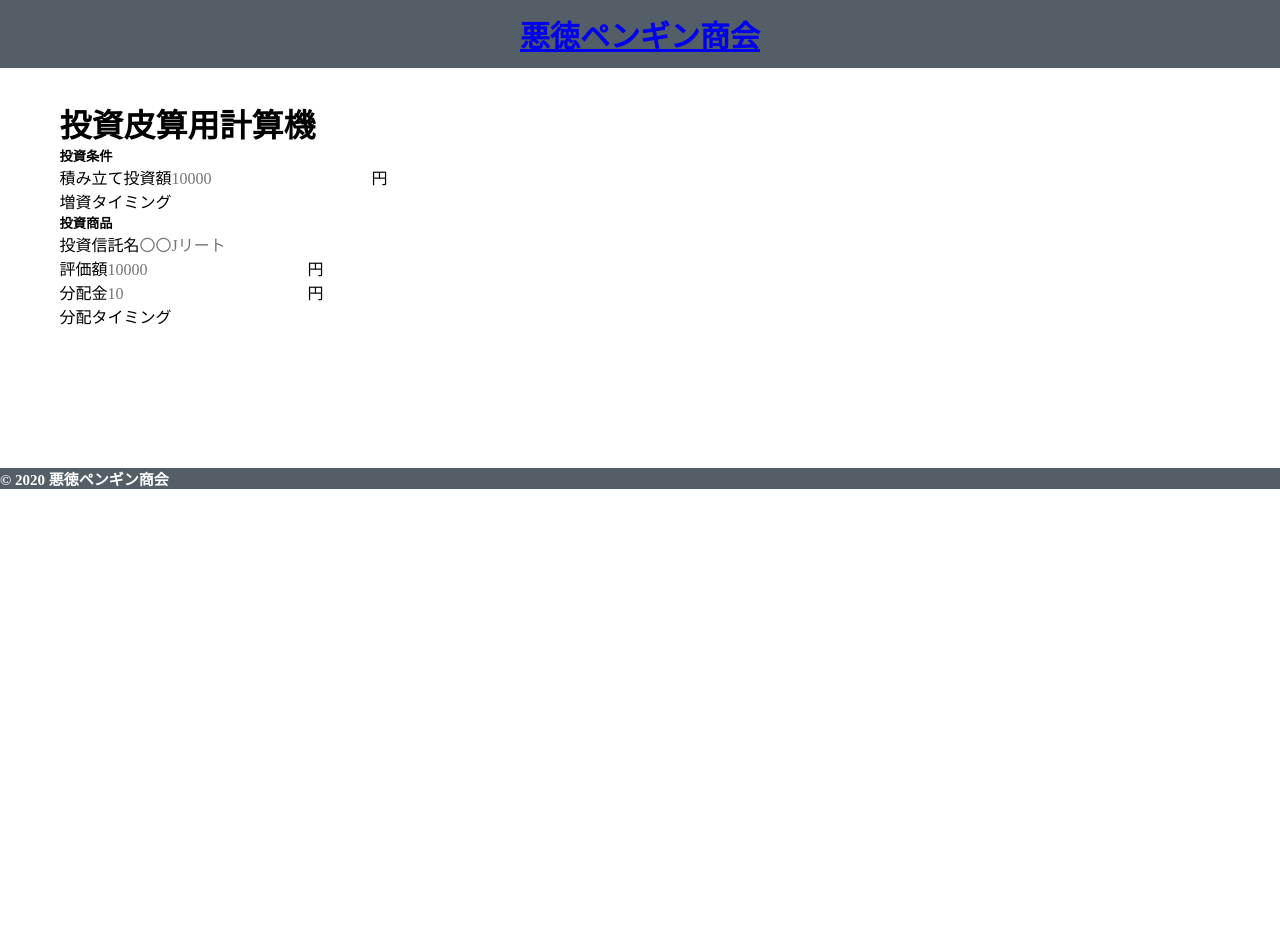
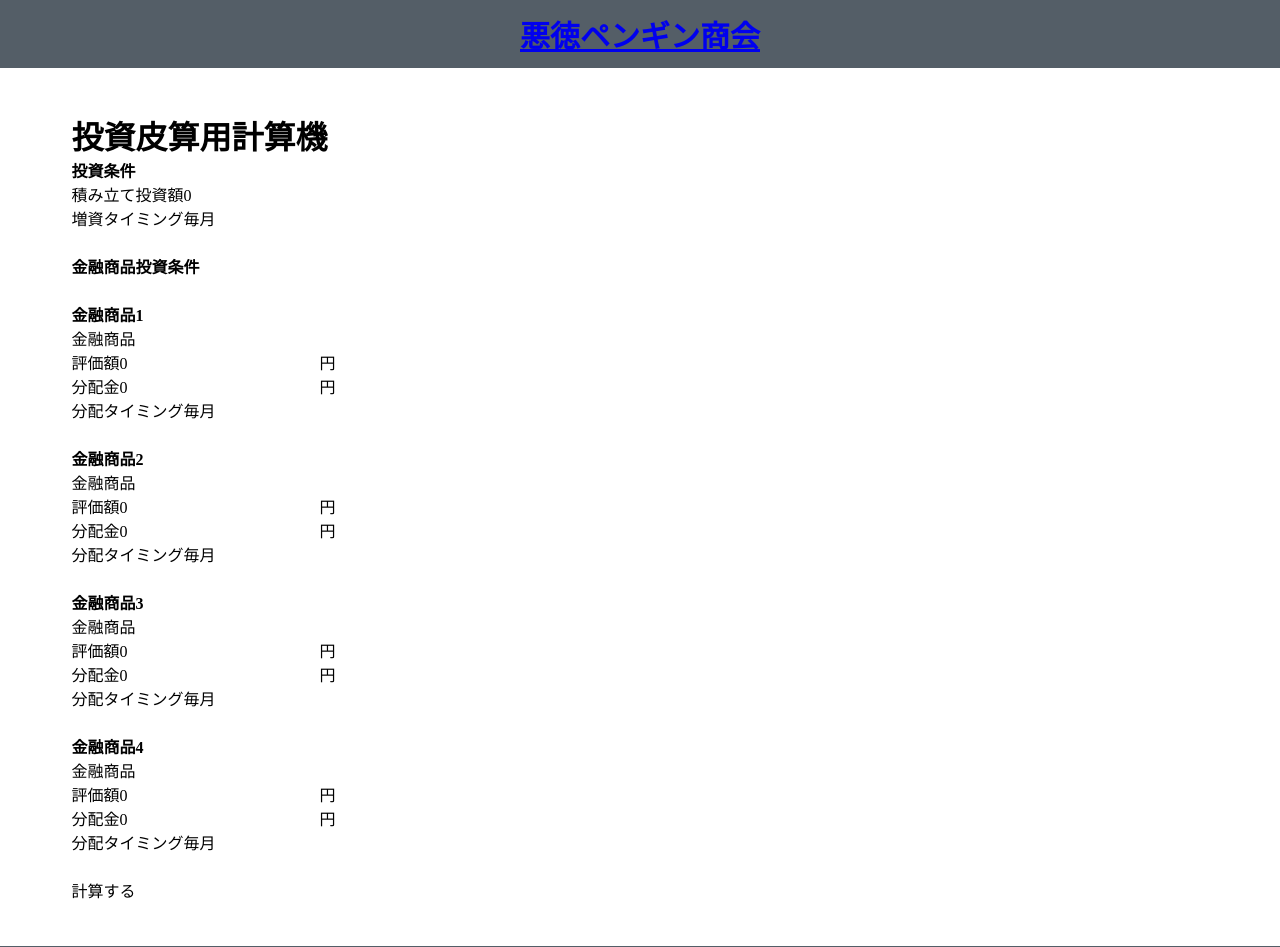
Before and after one commit to turkey136/badPenguinService, a Nuxt app: page /math_allocation in a window 1280 px wide. Shown: the top 947 px of the page. Before the commit the page ends 800 px from the top, so only its background shows below. Built offline with nearby package versions, Linux system fonts and the light colour scheme.

Commit message:
add form of allocation

```diff
--- a/pages/math_allocation.vue
+++ b/pages/math_allocation.vue
@@ -3,60 +3,59 @@
     <v-container>
       <v-row justify="center">
         <v-col cols="12">
+          <v-form ref="form" @submit.prevent="exec">
+            <v-col cols="12">
               <h1>投資皮算用計算機</h1>
-          <div class="baseConditions">
-            <h5>投資条件</h5>
+              <div>
+                <h4>投資条件</h4>
                 <div>
                   <label>
                     <span>積み立て投資額</span>
-                <input v-model="message" placeholder="10000" id="payment" />円
+                    <input v-model="base.baseAmount" type="text" />
                   </label>
                 </div>
                 <div>
                   <label>
                     <span>増資タイミング</span>
-                <select v-model="selected" id="timing">
-                  <option disabled value="1">毎月</option>
+                    <select v-model="base.addTiming" id="timing">
+                      <option value="1">毎月</option>
                       <option value="2">隔月</option>
                       <option value="3">初回のみ</option>
                     </select>
                   </label>
                 </div>
               </div>
+            </v-col>
+            <v-col cols="12">
+              <h4>金融商品投資条件</h4>
+            </v-col>
+            <v-col cols="6">
               <div>
-            <h5>投資商品</h5>
-            <div class="input_form">
+                <h4>金融商品1</h4>
+                <div>
                   <div>
                     <label>
-                  <span>投資信託名</span>
-                  <input
-                    v-model="payment"
-                    placeholder="〇〇Jリート"
-                    id="name"
-                  />
+                      <span>金融商品</span>
+                      <input v-model="data[0].name" type="text" />
                     </label>
                   </div>
                   <div>
                     <label>
                       <span>評価額</span>
-                  <input v-model="payment" placeholder="10000" id="amount" />円
+                      <input v-model="data[0].amount" placeholder="0" id="amount" />円
                     </label>
                   </div>
                   <div>
                     <label>
                       <span>分配金</span>
-                  <input
-                    v-model="payment"
-                    placeholder="10"
-                    id="returnAmount"
-                  />円
+                      <input v-model="data[0].returnAmount" placeholder="0" id="returnAmount" />円
                     </label>
                   </div>
                   <div>
                     <label>
                       <span>分配タイミング</span>
-                  <select v-model="selected" id="returnType">
-                    <option disabled value="1">毎月</option>
+                      <select v-model="data[0].timing" id="returnType">
+                        <option value="1">毎月</option>
                         <option value="2">隔月</option>
                         <option value="3">年4回</option>
                         <option value="4">年2回</option>
@@ -66,11 +65,176 @@
                 </div>
               </div>
             </v-col>
+            <v-col cols="6">
+            　<div>
+            　  <h4>金融商品2</h4>
+            　  <div>
+            　    <div>
+            　      <label>
+            　        <span>金融商品</span>
+            　        <input v-model="data[1].name" type="text" />
+            　      </label>
+            　    </div>
+            　    <div>
+            　      <label>
+            　        <span>評価額</span>
+            　        <input v-model="data[1].amount" placeholder="0" id="amount" />円
+            　      </label>
+            　    </div>
+            　    <div>
+            　      <label>
+            　        <span>分配金</span>
+            　        <input v-model="data[1].returnAmount" placeholder="0" id="returnAmount" />円
+            　      </label>
+            　    </div>
+            　    <div>
+            　      <label>
+            　        <span>分配タイミング</span>
+            　        <select v-model="data[1].timing" id="returnType">
+            　          <option value="1">毎月</option>
+            　          <option value="2">隔月</option>
+            　          <option value="3">年4回</option>
+            　          <option value="4">年2回</option>
+            　        </select>
+            　      </label>
+            　    </div>
+            　  </div>
+            　</div>
+            </v-col>
+            <v-col cols="6">
+            <div>
+              <h4>金融商品3</h4>
+              <div>
+                <div>
+                  <label>
+                    <span>金融商品</span>
+                    <input v-model="data[2].name" type="text" />
+                  </label>
+                </div>
+                <div>
+                  <label>
+                    <span>評価額</span>
+                    <input v-model="data[2].amount" placeholder="0" id="amount" />円
+                  </label>
+                </div>
+                <div>
+                  <label>
+                    <span>分配金</span>
+                    <input v-model="data[2].returnAmount" placeholder="0" id="returnAmount" />円
+                  </label>
+                </div>
+                <div>
+                  <label>
+                    <span>分配タイミング</span>
+                    <select v-model="data[2].timing" id="returnType">
+                      <option value="1">毎月</option>
+                      <option value="2">隔月</option>
+                      <option value="3">年4回</option>
+                      <option value="4">年2回</option>
+                    </select>
+                  </label>
+                </div>
+              </div>
+            </div>
+            </v-col>
+            <v-col cols="6">
+            <div>
+              <h4>金融商品4</h4>
+              <div>
+                <div>
+                  <label>
+                    <span>金融商品</span>
+                    <input v-model="data[3].name" type="text" />
+                  </label>
+                </div>
+                <div>
+                  <label>
+                    <span>評価額</span>
+                    <input v-model="data[3].amount" placeholder="0" id="amount" />円
+                  </label>
+                </div>
+                <div>
+                  <label>
+                    <span>分配金</span>
+                    <input v-model="data[3].returnAmount" placeholder="0" id="returnAmount" />円
+                  </label>
+                </div>
+                <div>
+                  <label>
+                    <span>分配タイミング</span>
+                    <select v-model="data[3].timing" id="returnType">
+                      <option value="1">毎月</option>
+                      <option value="2">隔月</option>
+                      <option value="3">年4回</option>
+                      <option value="4">年2回</option>
+                    </select>
+                  </label>
+                </div>
+              </div>
+            </div>
+            </v-col>
+            <v-col cols="12">
+            <button type="submit">計算する</button>
+            </v-col>
+          </v-form>
+        </v-col>
       </v-row>
     </v-container>
   </div>
 </template>
 
 <script>
-export default {};
+import AmountInput from "@/components/math_allocation/amount_input";
+
+export default {
+  components: {
+    AmountInput
+  },
+  data() {
+    return {
+      base: {
+        baseAmount: 0,
+        addTiming: "1"
+      },
+      data: [
+        {
+          name: "",
+          timing: "1",
+          amount: 0,
+          returnAmount: 0
+        },
+        {
+          name: "",
+          timing: "1",
+          amount: 0,
+          returnAmount: 0
+        },
+        {
+          name: "",
+          timing: "1",
+          amount: 0,
+          returnAmount: 0
+        },
+        {
+          name: "",
+          timing: "1",
+          amount: 0,
+          returnAmount: 0
+        },
+        {
+          name: "",
+          timing: "1",
+          amount: 0,
+          returnAmount: 0
+        }
+      ]
+    };
+  },
+  methods: {
+    exec: function() {
+      console.log(this.base);
+      console.log(this.data);
+    }
+  }
+};
 </script>
```
Lines whose indentation alone changed are shown as unchanged.
